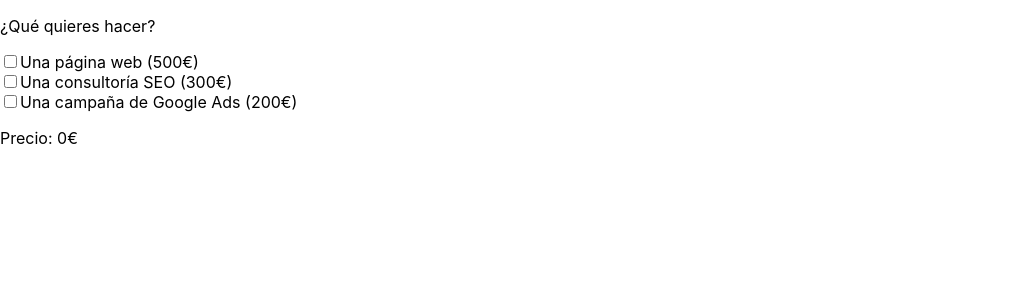
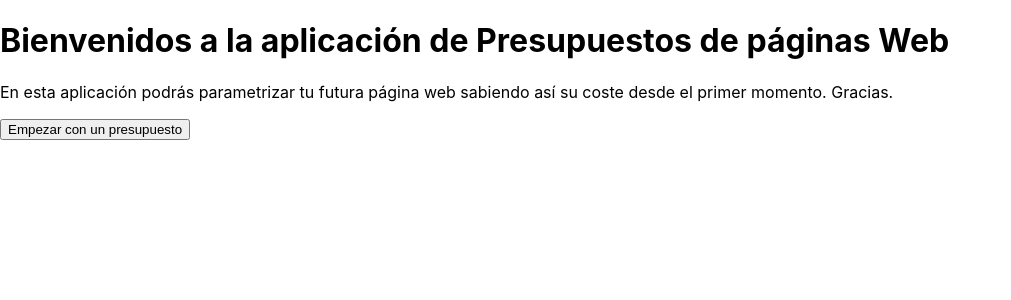
Before and after one commit to omoreno222/ita-7sprint-react2, a React (Create React App) app: page / in a window 1280 px wide. Shown: the top 300 px of the page, without its empty margins (0-1011 px from the left). Built offline with nearby package versions, Linux system fonts and the light colour scheme.

Commit message:
Nivel 1 del Sprint

```diff
--- a/package.json
+++ b/package.json
@@ -8,6 +8,7 @@
     "@testing-library/user-event": "^13.5.0",
     "react": "^18.2.0",
     "react-dom": "^18.2.0",
+    "react-router-dom": "^6.14.0",
     "react-scripts": "5.0.1",
     "styled-components": "^5.3.11",
     "web-vitals": "^2.1.4"
--- a/src/App.js
+++ b/src/App.js
@@ -1,12 +1,7 @@
 import "./App.css";
-import Formulario from "./Componentes/Formulari/Formulari";
 
-function App() {
-  return (
-    <div className="App">
-      <Formulario />
-    </div>
-  );
-}
+import Routes from "./application/routes";
+
+const App = () => <Routes />;
 
 export default App;
--- /dev/null
+++ b/src/application/routes.js
@@ -0,0 +1,31 @@
+import { BrowserRouter, Routes, Route } from "react-router-dom";
+import Benvinguda from "../pages/benvinguda";
+import Pressupost from "../pages/pressupost";
+
+const Router = () => (
+  <BrowserRouter>
+    <Routes>
+      <Route path="/" element={<Benvinguda />} />
+      <Route path="/pressupost" element={<Pressupost />} />
+      <Route path="*" element={<div>404 Página no encontrada!</div>} />
+    </Routes>
+  </BrowserRouter>
+);
+
+export default Router;
+
+/* import { BrowserRouter, Route, Routes } from "react-router-dom";
+import Benvinguda from "../pages/benvinguda";
+import Pressupost from "../pages/pressupost";
+
+const Router = () => (
+  <BrowserRouter>
+    <Routes>
+      <Route index element={<Benvinguda />} />
+      <Route path="/pressupost" element={<Pressupost />} />
+      <Route path="*" element={<div>404 Página no encontrada!</div>} />
+    </Routes>
+  </BrowserRouter>
+);
+
+export default Router; */
--- /dev/null
+++ b/src/pages/benvinguda.js
@@ -0,0 +1,20 @@
+import { useNavigate } from "react-router-dom";
+
+const Benvinguda = () => {
+  const navigate = useNavigate();
+
+  return (
+    <div>
+      <h1>Bienvenidos a la aplicación de Presupuestos de páginas Web</h1>
+      <p>
+        En esta aplicación podrás parametrizar tu futura página web sabiendo así
+        su coste desde el primer momento. Gracias.
+      </p>
+      <button onClick={() => navigate(process.env.PUBLIC_URL + "/pressupost")}>
+        Empezar con un presupuesto
+      </button>
+    </div>
+  );
+};
+
+export default Benvinguda;
--- /dev/null
+++ b/src/pages/pressupost.js
@@ -0,0 +1,3 @@
+import Formulario from "../Componentes/Formulari/Formulari";
+const Pressupost = () => <Formulario />;
+export default Pressupost;
```
Also changed, not shown: src/Componentes/Link/Link.js (added, +7 -0 lines), 1 other file (tests, documents, lock files or other folders).
